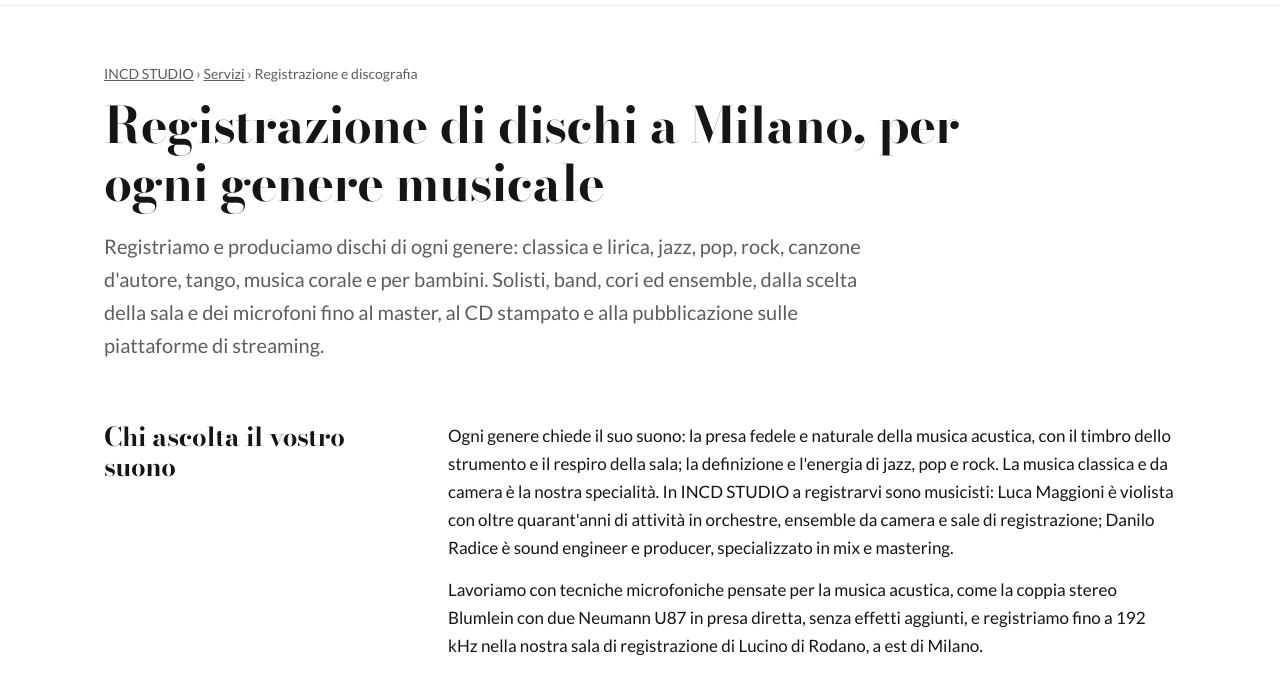
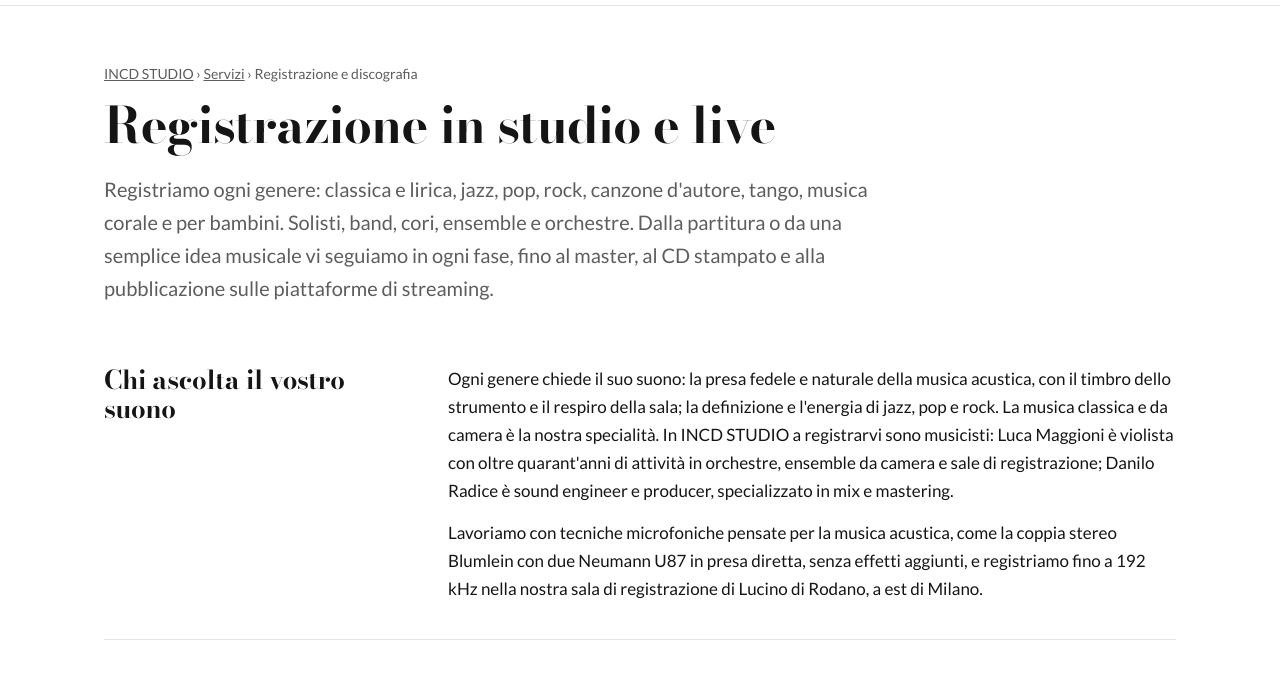
Before and after one commit to maggiomusic/incd.it, a plain HTML site: page registrazione-musica-classica-milano.html in a window 1280 px wide. Shown: the part 67-740 px from the top of the page. Drawn offline with nearby package versions, Linux system fonts and the light colour scheme.

Commit message:
Registrazione: nuovo titolo e testo di apertura
Co-Authored-By: Claude Opus 5.5 <noreply@anthropic.com>

```diff
--- a/registrazione-musica-classica-milano.html
+++ b/registrazione-musica-classica-milano.html
@@ -265,8 +265,8 @@
 <section class="page-head">
     <div class="wrap narrow">
         <p class="crumbs"><a href="./">INCD STUDIO</a> › <a href="servizi">Servizi</a> › Registrazione e discografia</p>
-        <h1>Registrazione di dischi a Milano, per ogni genere musicale</h1>
-        <p class="lead">Registriamo e produciamo dischi di ogni genere: classica e lirica, jazz, pop, rock, canzone d'autore, tango, musica corale e per bambini. Solisti, band, cori ed ensemble, dalla scelta della sala e dei microfoni fino al master, al CD stampato e alla pubblicazione sulle piattaforme di streaming.</p>
+        <h1>Registrazione in studio e live</h1>
+        <p class="lead">Registriamo ogni genere: classica e lirica, jazz, pop, rock, canzone d'autore, tango, musica corale e per bambini. Solisti, band, cori, ensemble e orchestre. Dalla partitura o da una semplice idea musicale vi seguiamo in ogni fase, fino al master, al CD stampato e alla pubblicazione sulle piattaforme di streaming.</p>
     </div>
 </section>
 <div class="wrap narrow">
```
